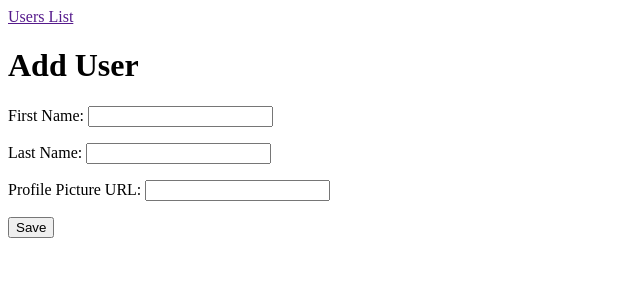
After one commit to PatrickSontag/sqlalchemy-flask-blogly, a Flask app: page /add in a window 1280 px wide. The commit adds this page. Shown: the top 300 px of the page, without its empty margins (0-640 px from the left). Run offline with Flask 2, Linux system fonts and the light colour scheme.

Commit message:
link between users and users list

```diff
--- a/app.py
+++ b/app.py
@@ -30,3 +30,29 @@ def home_page():
     users = User.query.all()
 
     return render_template('home.html', users=users)
+
+@app.route('/', methods=["POST"])
+def add_user():
+    """Shows home page"""
+
+    first_name = request.form['first_name']
+    last_name = request.form['last_name']
+    url = request.form['profile_picture']
+
+    user = User(first_name=first_name, last_name=last_name, image_url=url)
+    db.session.add(user)
+    db.session.commit()
+
+    return redirect(f"/{user.id}")
+
+@app.route("/<int:user_id>")
+def show_user(user_id):
+    """Show info on user"""
+
+    user = User.query.get_or_404(user_id)
+    return render_template("user.html", user=user)
+
+@app.route('/add')
+def add_user_form():
+    """Shows add user form"""
+    return render_template('add_user.html')
--- /dev/null
+++ b/templates/add_user.html
@@ -0,0 +1,13 @@
+{% extends 'base.html' %}
+
+{% block title %}Blogly - Add User{% endblock %}
+
+{% block content %}
+<h1>Add User</h1>
+<form action="/" method="POST">
+    <p>First Name: <input name="first_name"></p>
+    <p>Last Name: <input name="last_name"></p>
+    <p>Profile Picture URL: <input name="profile_picture"></p>
+    <button>Save</button>
+</form>
+{% endblock %}
--- a/templates/base.html
+++ b/templates/base.html
@@ -11,8 +11,7 @@
 <body>
     <nav class="navbar">
         <div class="nav-left">
-          <a class="nav-link" href="" id="nav-app">App</a>
-          <a class="nav-link" href="" id="nav-settings">Settings</a>
+          <a class="nav-link" href="" id="nav-users-list">Users List</a>
         </div>
     </nav>
 
--- a/templates/home.html
+++ b/templates/home.html
@@ -10,4 +10,7 @@
     <li><a href="/{{ user.id }}">{{ user.first_name }} {{ user.last_name }}</a></li>
     {% endfor %}
 </ul>
+<form action="/add">
+    <button action="/add">Add New User</button>
+</form>
 {% endblock %}
```
Also changed, not shown: templates/user.html (added, +13 -0 lines).
